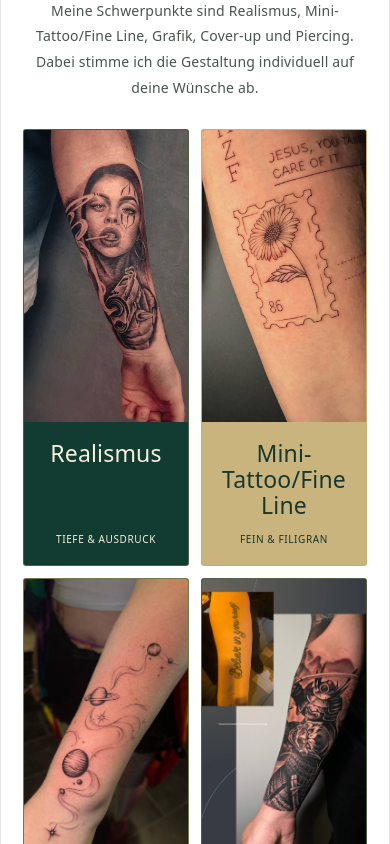
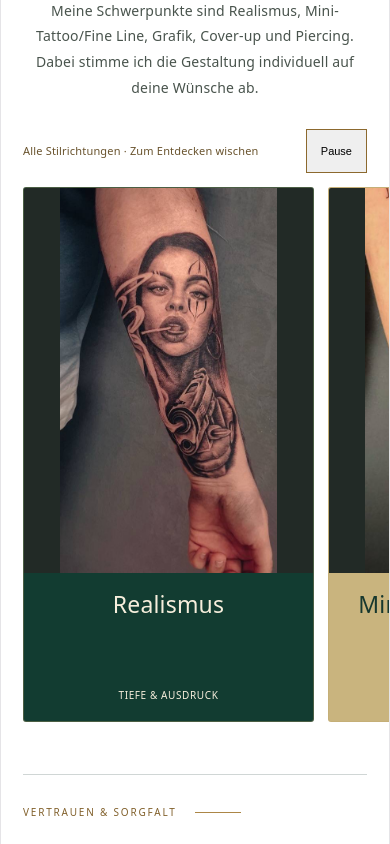
Before and after one commit to AnnaFillanna/dana-tattoo, a React (Vite) app: page /ueber-mich in a window 390 px wide. Shown: the part 1280-2124 px from the top of the page. Built offline with nearby package versions, Linux system fonts and the light colour scheme; the HTML template or start-up script is replaced by a standard one.

Commit message:
Mobile Fotokarussell mit langsamer automatischer Bewegung

```diff
--- a/src/pages/AboutPage.module.scss
+++ b/src/pages/AboutPage.module.scss
@@ -1,3 +1,5 @@
+.swipeHint { display: none; }
+.specialties:focus-visible { outline: 2px solid #8c692e; outline-offset: 4px; }
 .page { background: var(--ivory); color: var(--velvet-green); }
 .container { max-width: 1280px; margin-inline: auto; padding: 48px 48px 72px; }
 .hero { display: grid; grid-template-columns: minmax(0, 1fr) minmax(0, 1fr); align-items: center; gap: 64px; padding-bottom: 48px; }
@@ -48,7 +50,23 @@
   .pair section, .pair section + section { padding: 0; border-left: none; }
   .pair section + section { border-top: 1px solid #06282020; padding-top: 28px; }
   .pair h2 { font-size: 36px; }
-  .specialties { grid-template-columns: repeat(2, minmax(0, 1fr)); gap: 12px; margin-block: 28px 36px; }
+  .specialties {
+    display: flex;
+    gap: 14px;
+    overflow-x: auto;
+    overscroll-behavior-x: contain;
+    scroll-snap-type: x mandatory;
+    scroll-padding-inline: 22px;
+    margin: 14px -22px 36px;
+    padding: 0 22px 16px;
+    scrollbar-width: thin;
+    scrollbar-color: #a58a52 #e0d8c7;
+  }
+  .specialties li { flex: 0 0 84%; scroll-snap-align: start; scroll-snap-stop: always; }
+  .swipeHint { display: block; margin-top: 28px; font-size: 11px; line-height: 1.6; color: #69532d; }
+  .stylePhoto, .piercingFrame { aspect-ratio: 3 / 4; }
+  .styleCaption { min-height: 112px; }
+
   .styleCaption { padding: 18px 10px; }
 
   .styleName { font-size: 23px; }
@@ -67,3 +85,14 @@
 .piercingFrame .stylePhoto { height: 100%; object-fit: cover; object-position: center; transform: scale(1.045); }
 
 .coverFrame .stylePhoto { object-fit: cover; object-position: center; }
+@media (max-width: 600px) {
+  .piercingFrame { aspect-ratio: 3 / 4; }
+}
+
+.carouselControls { display: none; }
+@media (max-width: 600px) {
+  .carouselControls { display: flex; align-items: center; justify-content: space-between; gap: 12px; margin-top: 28px; }
+  .carouselControls p { font-size: 11px; line-height: 1.6; color: #69532d; }
+  .carouselControls button { min-height: 44px; padding: 8px 14px; border: 1px solid #8c692e; font-size: 11px; }
+  .carouselControls button:focus-visible { outline: 2px solid #8c692e; outline-offset: 3px; }
+}
--- a/src/pages/AboutPage.tsx
+++ b/src/pages/AboutPage.tsx
@@ -1,3 +1,4 @@
+import { useEffect, useRef, useState } from 'react';
 import styles from './AboutPage.module.scss';
 import portrait from '../assets/images/dana-portrait.jpg';
 
@@ -33,7 +34,54 @@ function ValueIcon({ name }: { name: string }) {
   </svg>;
 }
 
-export const AboutPage = () => (
+export const AboutPage = () => {
+  const carousel = useRef<HTMLUListElement>(null);
+  const [paused, setPaused] = useState(false);
+  useEffect(() => {
+    const list = carousel.current;
+    if (!list) return;
+    const mobile = window.matchMedia('(max-width: 600px)');
+    const reduced = window.matchMedia('(prefers-reduced-motion: reduce)');
+    let frame = 0;
+    let touching = false;
+    let resumeAt = 0;
+    const stop = () => { touching = true; cancelAnimationFrame(frame); list.style.scrollSnapType = ''; };
+    const resume = () => { touching = false; resumeAt = Date.now() + 6000; };
+    list.addEventListener('pointerdown', stop);
+    window.addEventListener('pointerup', resume);
+    window.addEventListener('pointercancel', resume);
+    list.addEventListener('focusin', stop);
+    list.addEventListener('focusout', resume);
+    const timer = window.setInterval(() => {
+      const rect = list.getBoundingClientRect();
+      if (paused || touching || Date.now() < resumeAt || !mobile.matches || reduced.matches || document.hidden || rect.bottom < 0 || rect.top > innerHeight) return;
+      const step = (list.firstElementChild as HTMLElement).getBoundingClientRect().width + 14;
+      const max = list.scrollWidth - list.clientWidth;
+      const start = list.scrollLeft;
+      const target = start >= max - 4 ? 0 : Math.min(max, (Math.round(start / step) + 1) * step);
+      const begin = performance.now();
+      list.style.scrollSnapType = 'none';
+      const animate = (now: number) => {
+        const progress = Math.min(1, (now - begin) / 1800);
+        const ease = (1 - Math.cos(Math.PI * progress)) / 2;
+        list.scrollLeft = start + (target - start) * ease;
+        if (progress < 1) frame = requestAnimationFrame(animate);
+        else list.style.scrollSnapType = '';
+      };
+      frame = requestAnimationFrame(animate);
+    }, 6000);
+    return () => {
+      clearInterval(timer);
+      cancelAnimationFrame(frame);
+      list.style.scrollSnapType = '';
+      list.removeEventListener('pointerdown', stop);
+      window.removeEventListener('pointerup', resume);
+      window.removeEventListener('pointercancel', resume);
+      list.removeEventListener('focusin', stop);
+      list.removeEventListener('focusout', resume);
+    };
+  }, [paused]);
+  return (
   <main className={styles.page}>
     <div className={styles.container}>
       <header className={styles.hero}>
@@ -60,7 +108,8 @@ export const AboutPage = () => (
           <p className={styles.copy}>Meine Schwerpunkte sind Realismus, Mini-Tattoo/Fine Line, Grafik, Cover-up und Piercing. Dabei stimme ich die Gestaltung individuell auf deine Wünsche ab.</p>
         </section>
       </div>
-      <ul className={styles.specialties} aria-label="Stilrichtungen und Leistungen">
+      <div className={styles.carouselControls}><p>Alle Stilrichtungen · Zum Entdecken wischen</p><button type="button" onClick={() => setPaused(!paused)} aria-pressed={paused}>{paused ? 'Fortsetzen' : 'Pause'}</button></div>
+      <ul ref={carousel} className={styles.specialties} aria-label="Stilrichtungen und Leistungen" tabIndex={0}>
         {specialties.map(item => <li key={item.label}><div className={item.label === 'Piercing' ? styles.piercingFrame : item.label === 'Cover-up' ? styles.coverFrame : undefined}><img className={styles.stylePhoto} src={item.image} alt={item.alt} loading="lazy" /></div><div className={styles.styleCaption}><span className={styles.styleName}>{item.label}</span><span className={styles.styleDetail}>{item.detail}</span></div></li>)}
       </ul>
 
@@ -82,3 +131,4 @@ export const AboutPage = () => (
     </div>
   </main>
 );
+};
```
